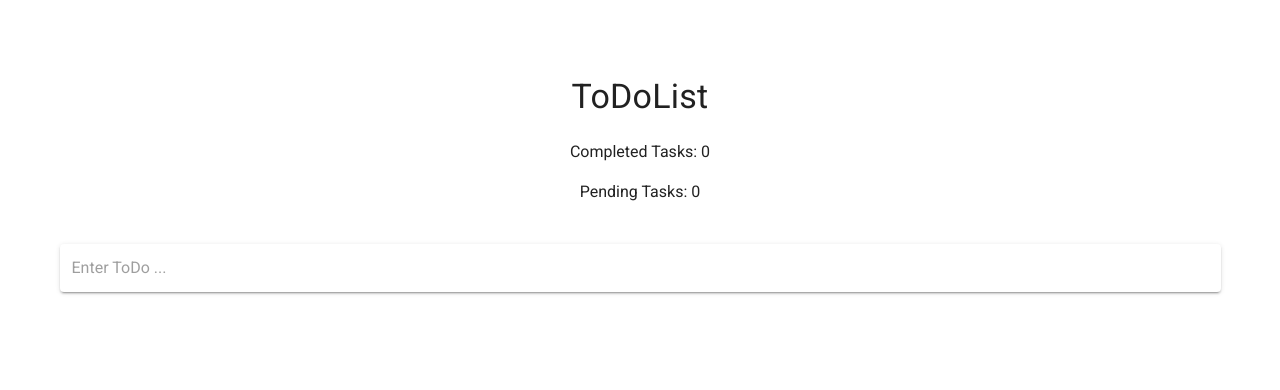
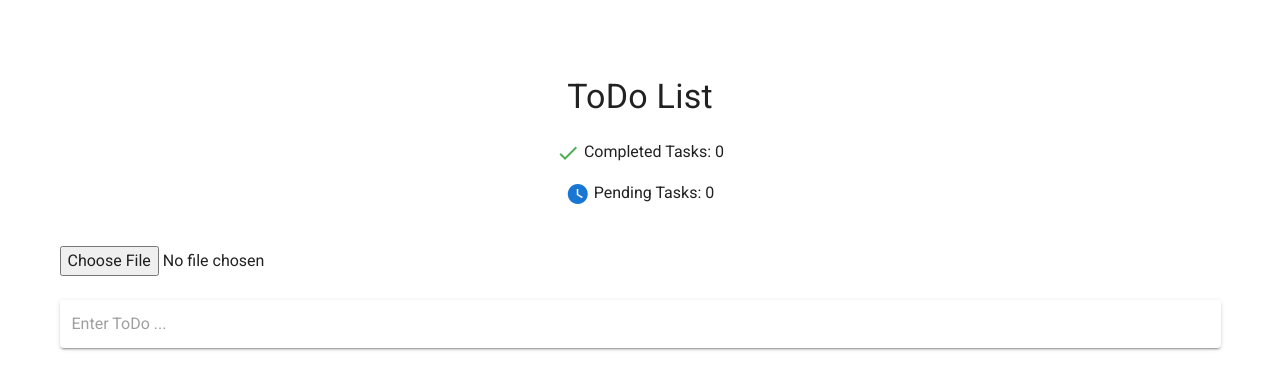
Before and after one commit to fstraube/vue-simple-todo-list, a Vue app: page / in a window 1280 px wide. Shown: the top 390 px of the page. Built offline with nearby package versions, Linux system fonts and the light colour scheme.

Commit message:
impl FileUpload

```diff
--- /dev/null
+++ b/src/components/FileUpload.vue
@@ -0,0 +1,24 @@
+<template>
+  <v-row>
+    <v-col>
+      <input id="upload-file" type="file" @change="(e) => onFileChanged(e)" />
+      <label htmlFor="upload-file">
+        <v-icon>mid-upload</v-icon>
+      </label>
+    </v-col>
+  </v-row>
+</template>
+
+<script>
+export default {
+  name: "FileUpload",
+  data: () => ({
+    currentFile: null,
+  }),
+  methods: {
+    onFileChanged(e) {
+      this.currentFile = e.target.files[0];
+    },
+  },
+};
+</script>
--- a/src/components/ToDoList.vue
+++ b/src/components/ToDoList.vue
@@ -2,17 +2,32 @@
   <v-container mt-16>
     <v-row>
       <v-col align="center">
-        <div class="text-h4">
-        ToDoList
-    </div>
+        <div class="text-h4">ToDo List</div>
       </v-col>
     </v-row>
     <v-row>
       <v-col align="center">
-        <p>Completed Tasks: {{todos.filter(todo => {return todo.done === true}).length}}</p>
-    <p>Pending Tasks: {{todos.filter(todo => {return todo.done === false}).length}}</p>
+        <p>
+          <v-icon color="green">mdi-check</v-icon>
+          Completed Tasks:
+          {{
+            todos.filter((todo) => {
+              return todo.done === true;
+            }).length
+          }}
+        </p>
+        <p>
+          <v-icon color="primary">mdi-clock</v-icon>
+          Pending Tasks:
+          {{
+            todos.filter((todo) => {
+              return todo.done === false;
+            }).length
+          }}
+        </p>
       </v-col>
     </v-row>
+    <FileUpload />
     <v-row>
       <v-col align="center">
         <v-text-field
@@ -25,9 +40,10 @@
         ></v-text-field>
       </v-col>
     </v-row>
-     <v-row>
+    <v-row v-if="undoneTodos.length !== 0">
       <v-col align="center" justify="center">
-        <ToDos :todos="undoneTodos"
+        <ToDos
+          :todos="undoneTodos"
           v-on:delete-todo="deleteTodo"
           v-on:done="setToDone"
         />
@@ -39,9 +55,10 @@
       </v-col>
     </v-row>
 
-     <v-row>
+    <v-row v-if="doneTodos.length !== 0">
       <v-col align="center">
-        <Done :todos="doneTodos"
+        <Done
+          :todos="doneTodos"
           v-on:delete-todo="deleteTodo"
           v-on:undone="setToUndone"
         />
@@ -51,57 +68,55 @@
 </template>
 
 <script>
-import ToDos from './ToDos';
-import Done from './Done';
-import { v4 as uuidv4 } from 'uuid';
+import ToDos from "./ToDos";
+import Done from "./Done";
+import FileUpload from "./FileUpload";
+import { v4 as uuidv4 } from "uuid";
 
 export default {
-    name: 'ToDoList',
+  name: "ToDoList",
   components: {
+    FileUpload,
     ToDos,
     Done,
   },
 
   data: () => ({
-        todo: '',
+    todo: "",
     todos: [],
-
   }),
   methods: {
     onEnter() {
+      if (this.todo !== "") {
         this.todos.push({
           id: uuidv4(),
           title: this.todo,
-      done:false,
-      timestamp: new Date()
+          done: false,
+          timestamp: new Date(),
         });
-      this.todo= '';
+        this.todo = "";
+      }
     },
-    setToDone(id){
-      console.log('Done', id)
-       console.log(this.todos)
-      const updatedTodos = this.todos.filter(todo => (todo.id === id ? todo.done = true : todo));
-       this.todos = updatedTodos;
+    setToDone(id) {
+      this.todos.filter((todo) => (todo.id === id ? (todo.done = true) : todo));
     },
-    setToUndone(id){
-      console.log('Undone', id)
-      console.log(this.todos)
-      const updatedTodos = this.todos.filter(todo => (todo.id === id ? todo.done = false : todo));
-      console.log('updated', updatedTodos)
-      this.todos = updatedTodos;
+    setToUndone(id) {
+      this.todos.filter((todo) =>
+        todo.id === id ? (todo.done = false) : todo
+      );
     },
     deleteTodo(id) {
-      const updatedTodos = this.todos.filter(todo => todo.id !== id);
+      const updatedTodos = this.todos.filter((todo) => todo.id !== id);
       this.todos = updatedTodos;
     },
   },
-  computed:{
+  computed: {
     undoneTodos: function () {
-        return this.todos.filter(todo => todo.done === false)
+      return this.todos.filter((todo) => todo.done === false);
     },
     doneTodos: function () {
-        return this.todos.filter(todo => todo.done === true)
-      }
-    }
-}
+      return this.todos.filter((todo) => todo.done === true);
+    },
+  },
+};
 </script>
```
Also changed, not shown: src/App.vue (+3 -4 lines), src/components/Done.vue (+10 -8 lines), src/components/ToDos.vue (+9 -8 lines), src/assets/todos.txt (added). Lines whose indentation alone changed are shown as unchanged.
